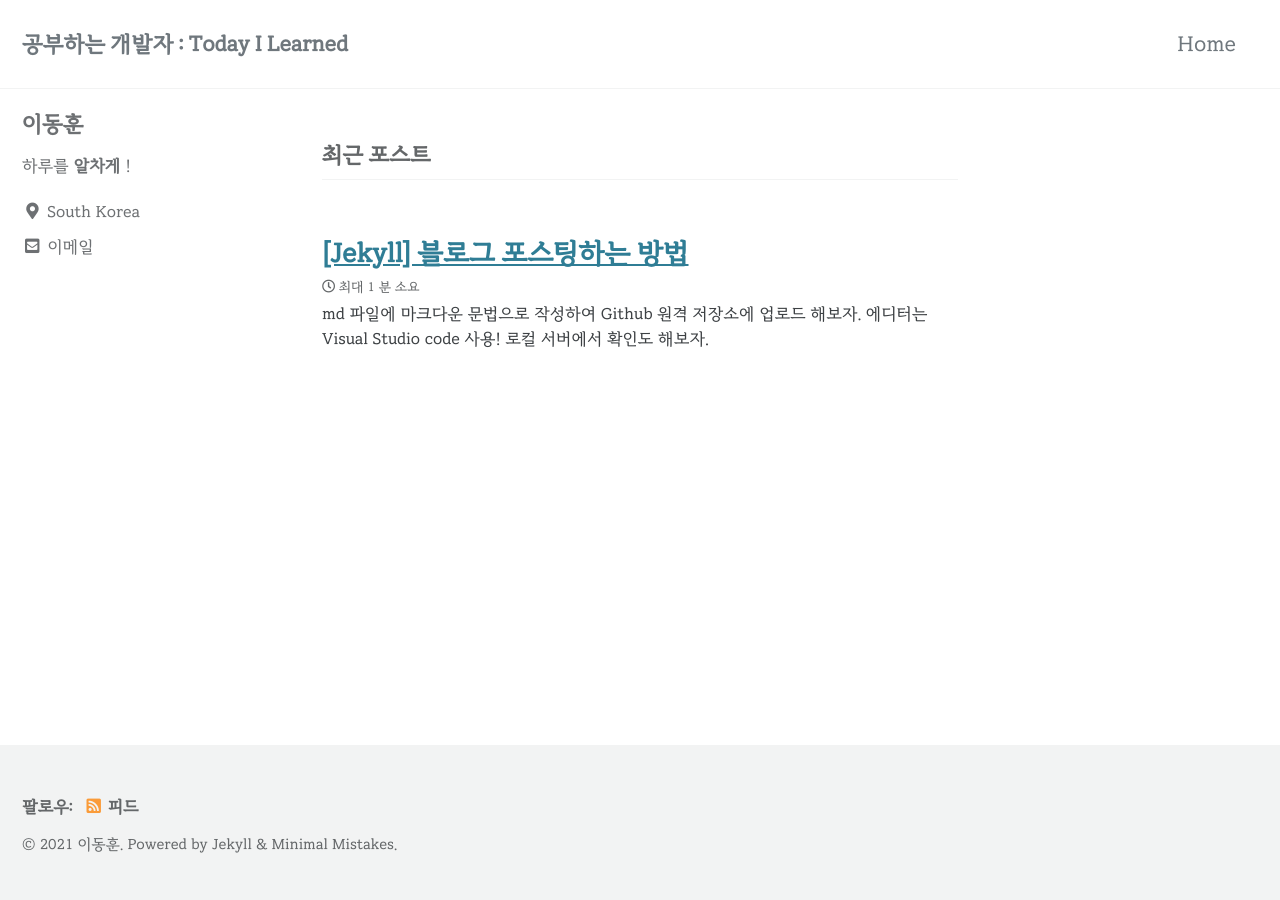
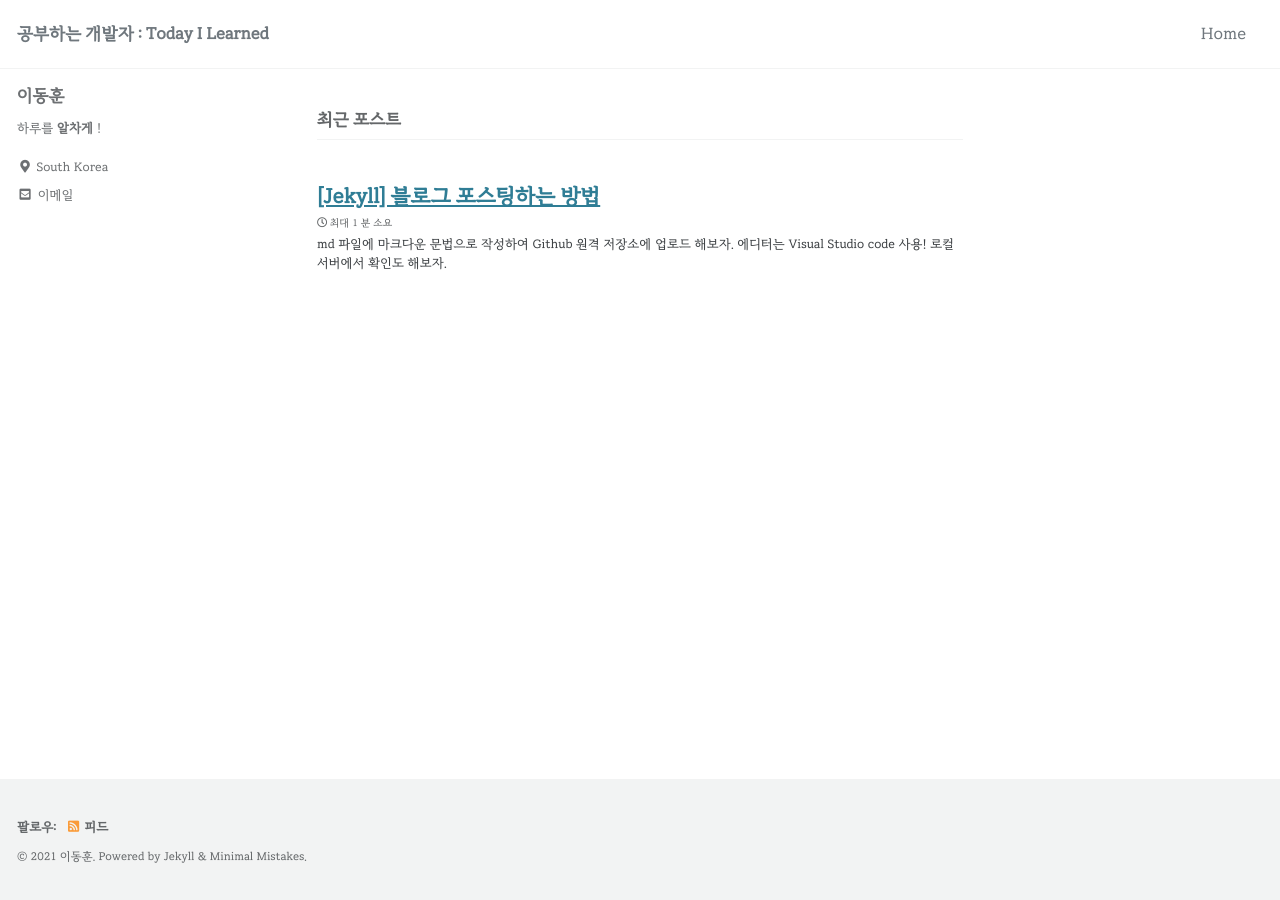
Before and after one commit to gchlee2/gchlee2.github.io, a Jekyll site: the page built from index.html, in a window 1280 px wide. Built offline with Jekyll 4.4.1, drawn with Linux system fonts in a browser that asks for light colours; cached includes are drawn as plain includes; the list of posts is cut into pages by our own code.

Commit message:
폰트 사이즈 변경

```diff
--- a/_sass/minimal-mistakes/_reset.scss
+++ b/_sass/minimal-mistakes/_reset.scss
@@ -8,18 +8,18 @@ html {
   /* apply a natural box layout model to all elements */
   box-sizing: border-box;
   background-color: $background-color;
-  font-size: 16px;
+  font-size: 14px;
 
   @include breakpoint($medium) {
-    font-size: 18px;
+    font-size: 15px;
   }
 
   @include breakpoint($large) {
-    font-size: 20px;
+    font-size: 16px;
   }
 
   @include breakpoint($x-large) {
-    font-size: 22px;
+    font-size: 17px;
   }
 
   -webkit-text-size-adjust: 100%;
```
